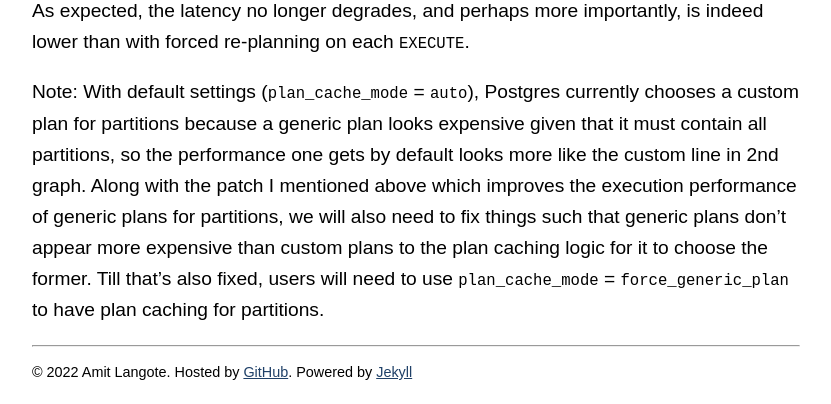
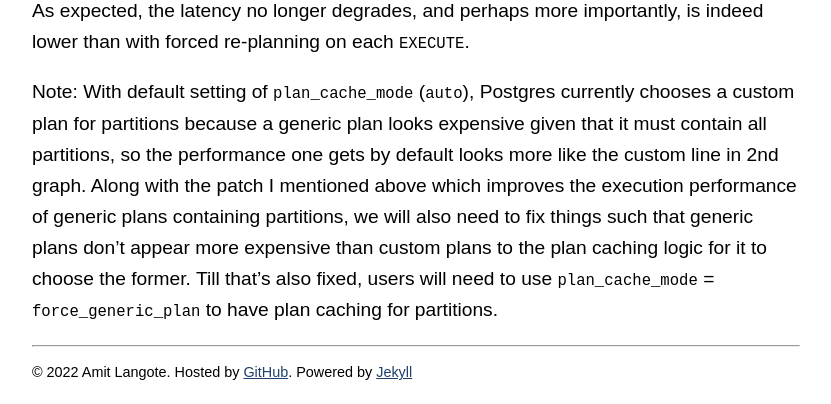
Before and after one commit to amitlan/website, a Jekyll site: the page built from _posts/2022-05-16-param-query-partition-woes.md, in a window 1280 px wide and 900 px high, scrolled down 3730 px, cut to the strip 496-900 px from the top of the window. Shown: the whole strip, without its empty margins (224-1055 px from the left). Built offline with Jekyll 4.4.1, drawn with Linux system fonts in a browser that asks for light colours.

Commit message:
note text update

```diff
--- a/_posts/2022-05-16-param-query-partition-woes.md
+++ b/_posts/2022-05-16-param-query-partition-woes.md
@@ -126,10 +126,10 @@ the graph showing the improved generic plan execution latency after applying the
 As expected, the latency no longer degrades, and perhaps more importantly, is indeed lower than with
 forced re-planning on each `EXECUTE`.
 
-Note: With default settings (`plan_cache_mode` = `auto`), Postgres currently chooses a custom plan
+Note: With default setting of `plan_cache_mode` (`auto`), Postgres currently chooses a custom plan
 for partitions because a generic plan looks expensive given that it must contain all partitions, so
 the performance one gets by default looks more like the custom line in 2nd graph. Along with the patch
-I mentioned above which improves the execution performance of generic plans for partitions, we will
-also need to fix things such that generic plans don't appear more expensive than custom plans to the
+I mentioned above which improves the execution performance of generic plans containing partitions, we
+will also need to fix things such that generic plans don't appear more expensive than custom plans to the
 plan caching logic for it to choose the former.  Till that's also fixed, users will need to use
 `plan_cache_mode` = `force_generic_plan` to have plan caching for partitions.
```
